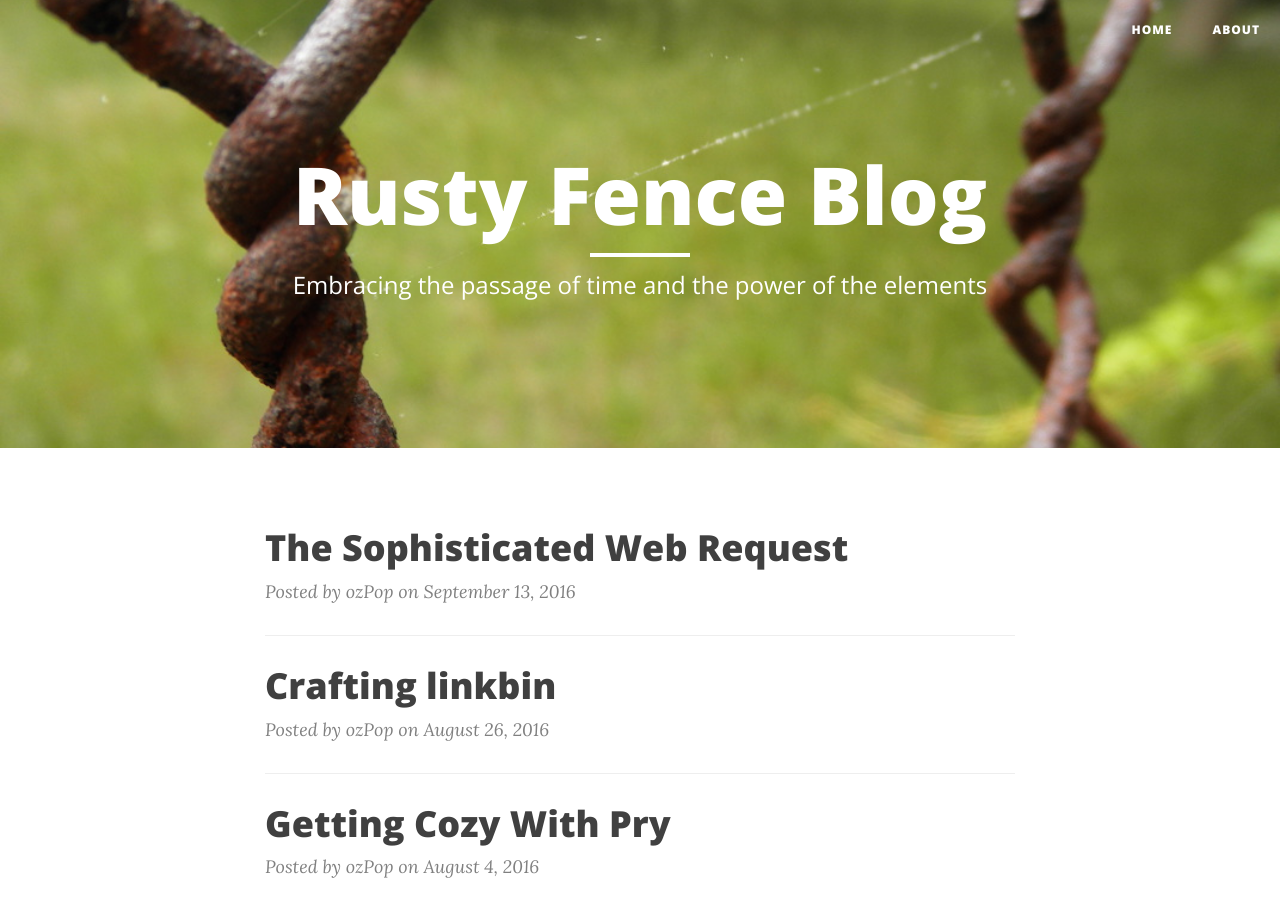
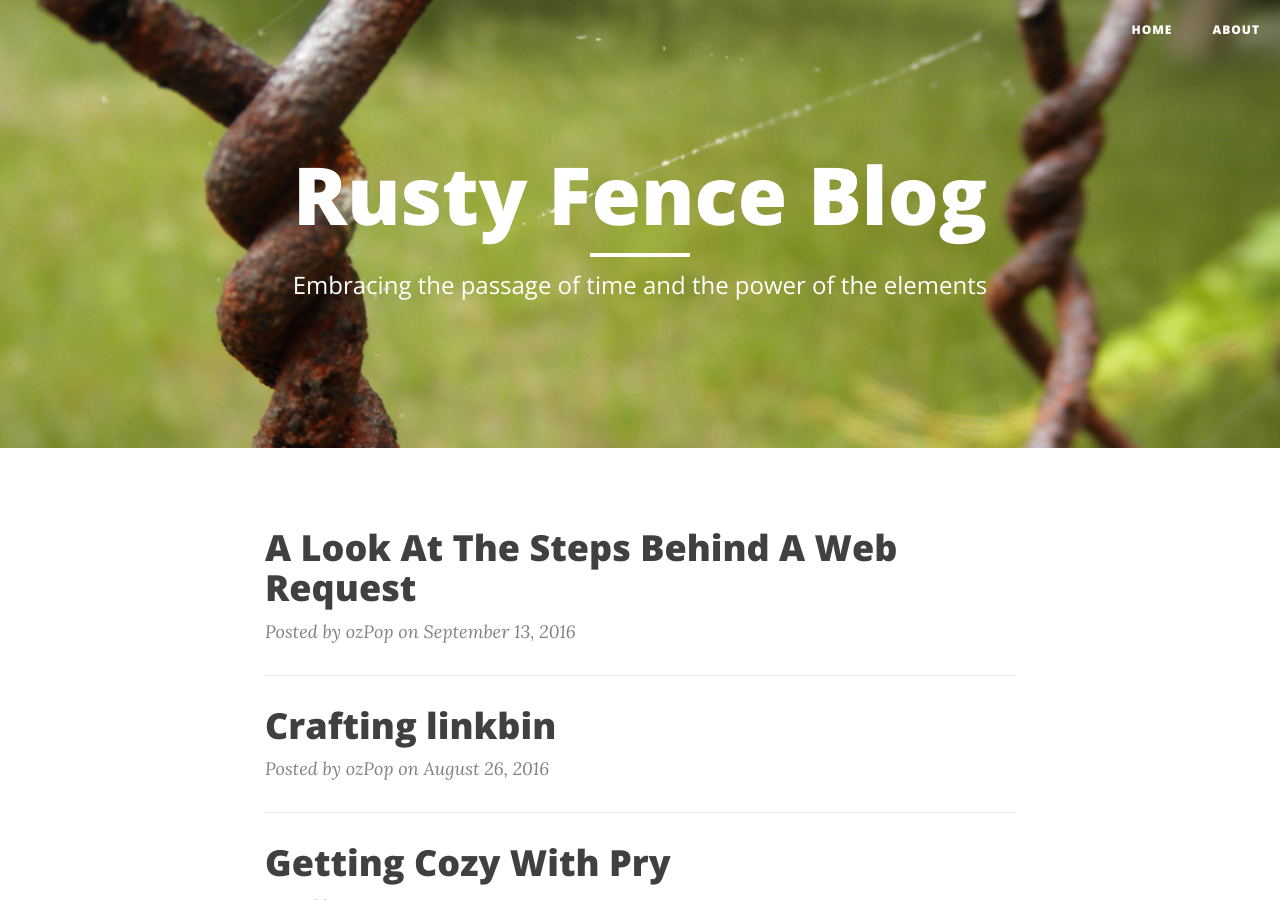
Before and after one commit to agarrharr/ozPop.github.io, a Jekyll site: the page built from index.html, in a window 1280 px wide and 900 px high. Built offline with Jekyll 4.4.1, drawn with Linux system fonts in a browser that asks for light colours; nearby versions of some CDN libraries; the list of posts is cut into pages by our own code.

Commit message:
change post title

```diff
--- a/_posts/2016-09-13-Sophisticated-Web.md
+++ b/_posts/2016-09-13-Sophisticated-Web.md
@@ -1,6 +1,6 @@
 ---
 layout: post
-title: The Sophisticated Web Request
+title: A Look At The Steps Behind A Web Request
 ---
 
 ## Blog Topic and Why I Chose It
```
